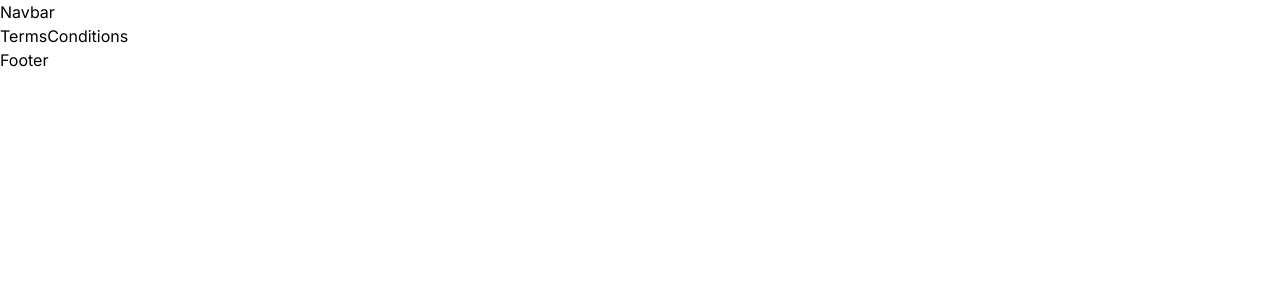
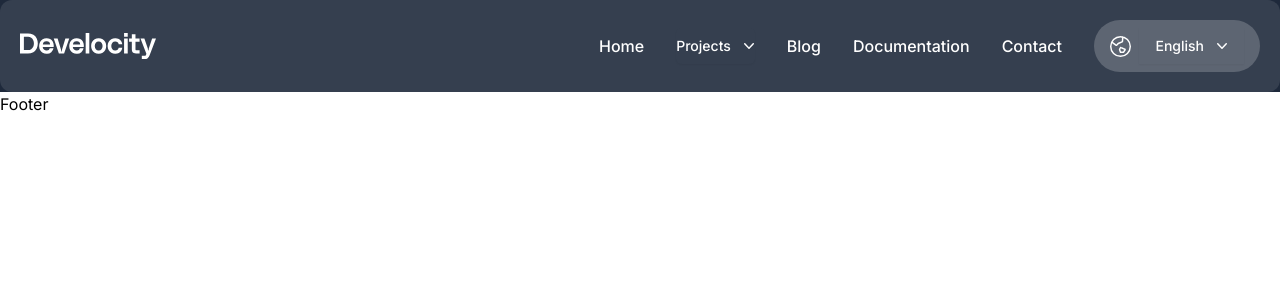
Before and after one commit to moussa32/develocity-finance, a React (Vite) app: page /terms-and-conditions in a window 1280 px wide. Shown: the top 300 px of the page. Built offline with nearby package versions, Linux system fonts and the light colour scheme.

Commit message:
add navbar section

```diff
--- a/src/App.jsx
+++ b/src/App.jsx
@@ -2,7 +2,6 @@ import Blog from "./modules/Blog/Blog";
 import Home from "./modules/Homepage/Home";
 import Contact from "./Shared/Static/Contact";
 import TermsConditions from "./Shared/Static/TermsConditions";
-import Navbar from "./Shared/Components/Navbar";
 import Footer from "./Shared/Components/Footer";
 import { createBrowserRouter, RouterProvider } from "react-router-dom";
 
@@ -22,7 +21,6 @@ const router = createBrowserRouter([
 const App = () => {
   return (
     <>
-      <Navbar />
       <RouterProvider router={router} />
       <Footer />
     </>
--- a/src/Shared/Components/Navbar.jsx
+++ b/src/Shared/Components/Navbar.jsx
@@ -1,5 +1,34 @@
-const Navbar = () => {
-  return <div>Navbar</div>;
+import { NavLink } from "react-router-dom";
+import navLogo from "../../assets/images/nav-logo.svg";
+import langIcon from "../../assets/images/lang-icon.svg"
+import LangDropdown from "./LangDropdown";
+import ProjectsDropdown from "./ProjectsDropdown";
+
+
+const Navbar = ({background}) => {
+  return (
+    <div className="bg-slate-800">
+      <div
+        className={`${background} text-white container mx-auto p-5 rounded-xl
+      flex flex-col md:flex-row justify-between`}
+      >
+        <img className="my-5 md:my-0" src={navLogo} alt="navbar logo" />
+        <div className="flex flex-col md:flex-row justify-between items-center md:gap-3 lg:gap-8 text-base font-medium">
+          <NavLink className="mb-3 md:mb-0" to="/">Home</NavLink>
+          <div className="mb-3 md:mb-0" to="/">
+            <ProjectsDropdown/>
+          </div>
+          <NavLink className="mb-3 md:mb-0" to="/blog">Blog</NavLink>
+          <NavLink className="mb-3 md:mb-0" to="/blog">Documentation</NavLink>
+          <NavLink className="mb-3 md:mb-0" to="/contact-us">Contact</NavLink>
+          <div className="bg-white bg-opacity-20 rounded-[30px] px-4 py-2">
+            <img className="inline-block mr-2" src={langIcon} alt="language icon"/>
+            <LangDropdown/>
+          </div>
+        </div>
+      </div>
+    </div>
+  );
 };
 
 export default Navbar;
--- a/src/Shared/Static/TermsConditions.jsx
+++ b/src/Shared/Static/TermsConditions.jsx
@@ -1,5 +1,11 @@
+import Navbar from "../Components/Navbar"
+
 const TermsConditions = () => {
-  return <div>TermsConditions</div>;
-};
+  return (
+    <div>
+      <Navbar background={"bg-white bg-opacity-10"}/>
+    </div>
+  )
+}
 
-export default TermsConditions;
+export default TermsConditions
--- a/src/modules/Homepage/Home.jsx
+++ b/src/modules/Homepage/Home.jsx
@@ -1,5 +1,11 @@
+import Navbar from "../../Shared/Components/Navbar"
+
 const Home = () => {
-  return <div>Home</div>;
-};
+  return (
+    <div>
+      <Navbar/>
+    </div>
+  )
+}
 
-export default Home;
+export default Home
```
Also changed, not shown: src/assets/images/nav-logo.svg (added).
